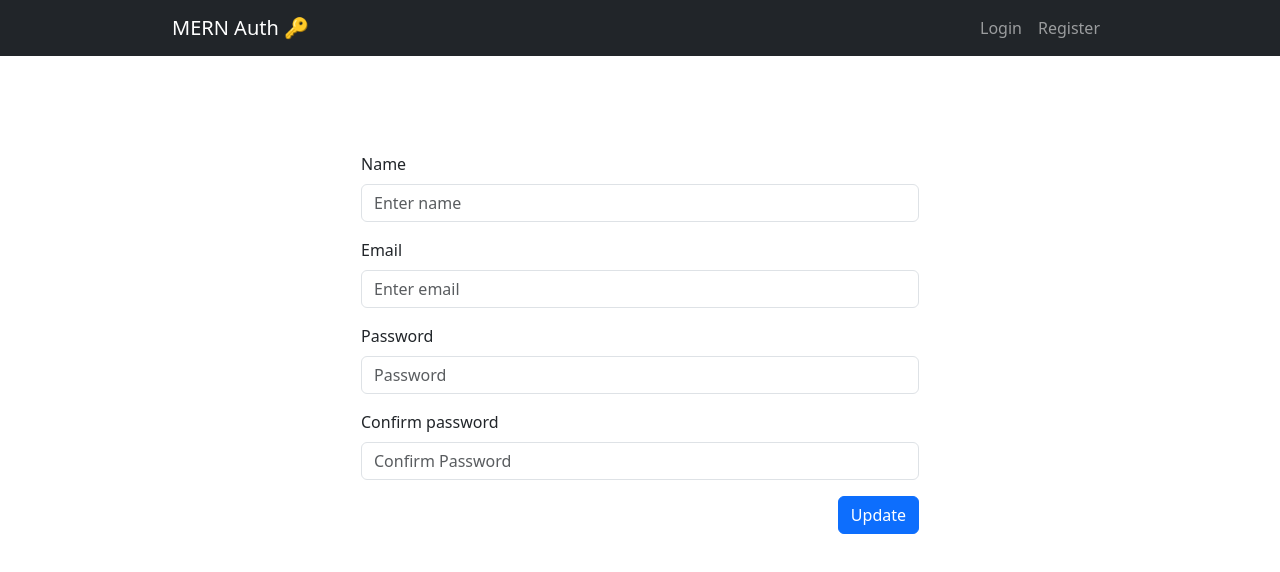
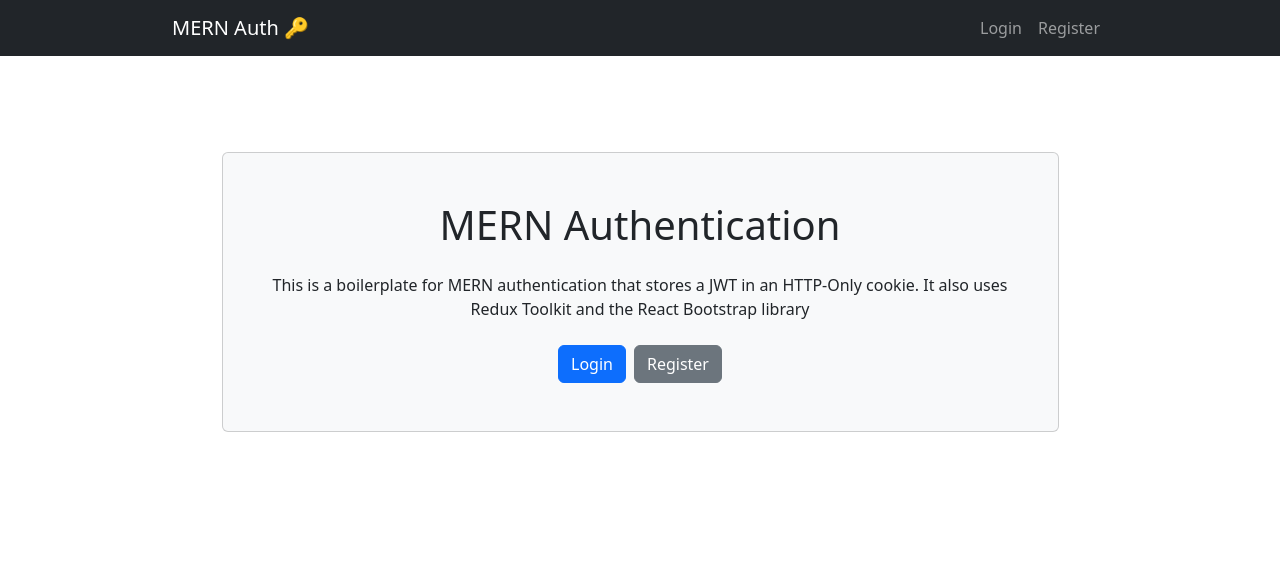
Before and after one commit to zwelhtetyan/mern-auth, a React (Vite) app in the folder client/: page / in a window 1280 px wide. Shown: the top 572 px of the page. Built offline with nearby package versions, Linux system fonts and the light colour scheme.

Commit message:
setup auth slice

```diff
--- /dev/null
+++ b/client/src/hooks/redux.ts
@@ -0,0 +1,7 @@
+import { useDispatch, useSelector } from "react-redux";
+import type { TypedUseSelectorHook } from "react-redux";
+import type { RootState, AppDispatch } from "../store/store";
+
+// Use throughout your app instead of plain `useDispatch` and `useSelector`
+export const useAppDispatch: () => AppDispatch = useDispatch;
+export const useAppSelector: TypedUseSelectorHook<RootState> = useSelector;
--- a/client/src/main.tsx
+++ b/client/src/main.tsx
@@ -3,9 +3,13 @@
 import { RouterProvider } from "react-router-dom";
 import { router } from "./router/route.tsx";
 import "bootstrap/dist/css/bootstrap.min.css";
+import { Provider } from "react-redux";
+import { store } from "./store/store.ts";
 
 ReactDOM.createRoot(document.getElementById("root") as HTMLElement).render(
   <React.StrictMode>
-    <RouterProvider router={router} />
+    <Provider store={store}>
+      <RouterProvider router={router} />
+    </Provider>
   </React.StrictMode>
 );
--- a/client/src/pages/Home.tsx
+++ b/client/src/pages/Home.tsx
@@ -1,8 +1,9 @@
 import Hero from "../components/Hero";
+import { useAppSelector } from "../hooks/redux";
 import Profile from "./Profile";
 
 export default function Home() {
-  const a = true;
+  const { userInfo } = useAppSelector((state) => state.auth);
 
-  return <>{a ? <Profile /> : <Hero />}</>;
+  return <>{userInfo ? <Profile /> : <Hero />}</>;
 }
--- /dev/null
+++ b/client/src/store/slices/auth.slice.ts
@@ -0,0 +1,33 @@
+import { PayloadAction, createSlice } from "@reduxjs/toolkit";
+
+interface UserInfo {
+  id: string;
+  name: string;
+  email: string;
+}
+
+const initialState: { userInfo: UserInfo | null } = {
+  userInfo: localStorage.getItem("user")
+    ? JSON.parse(localStorage.getItem("user") as string)
+    : null,
+};
+
+const authSlice = createSlice({
+  name: "auth",
+  initialState,
+  reducers: {
+    setUser: (state, action: PayloadAction<UserInfo>) => {
+      state.userInfo = action.payload;
+      localStorage.setItem("user", JSON.stringify(action.payload));
+    },
+
+    removeUser: (state) => {
+      state.userInfo = null;
+      localStorage.removeItem("user");
+    },
+  },
+});
+
+export const { setUser, removeUser } = authSlice.actions;
+
+export default authSlice.reducer;
--- /dev/null
+++ b/client/src/store/store.ts
@@ -0,0 +1,13 @@
+import { configureStore } from "@reduxjs/toolkit";
+import authReducer from "./slices/auth.slice";
+
+export const store = configureStore({
+  reducer: {
+    auth: authReducer,
+  },
+});
+
+// Infer the `RootState` and `AppDispatch` types from the store itself
+export type RootState = ReturnType<typeof store.getState>;
+// Inferred type: {posts: PostsState, comments: CommentsState, users: UsersState}
+export type AppDispatch = typeof store.dispatch;
```
